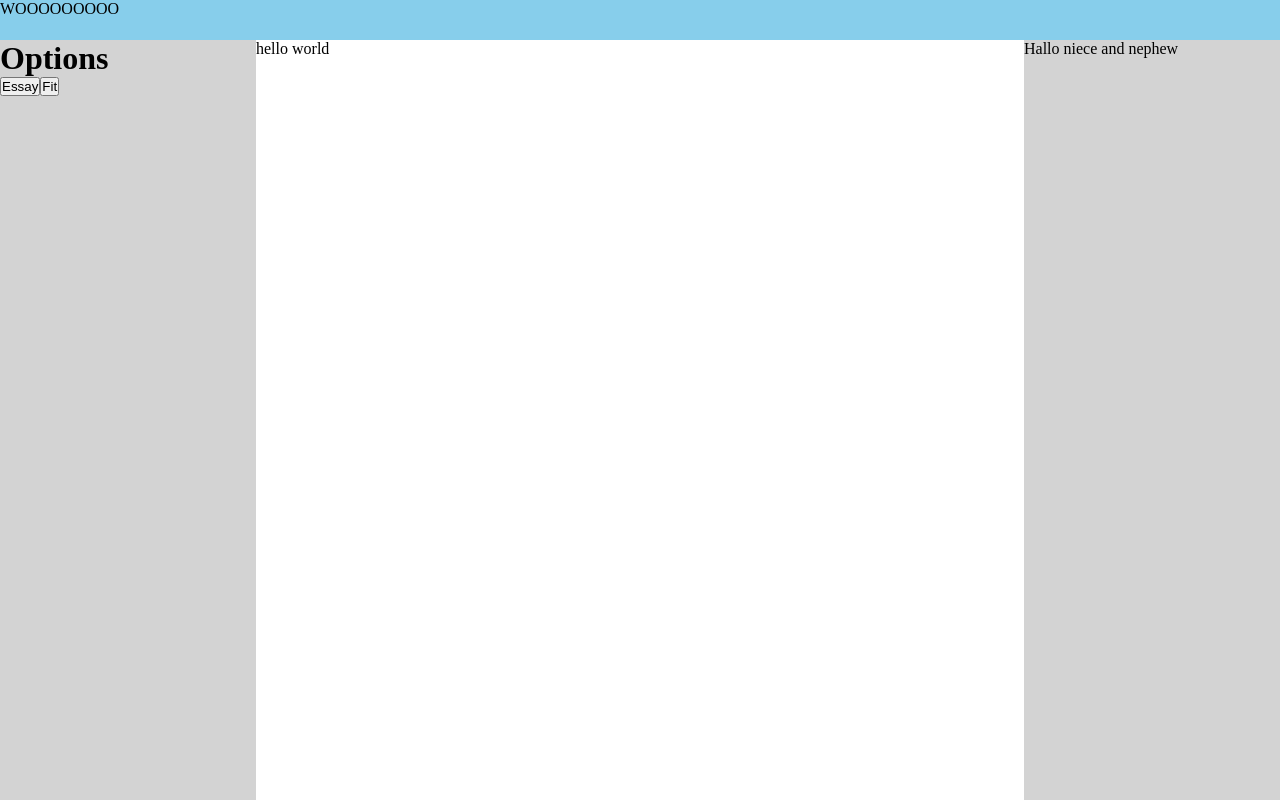
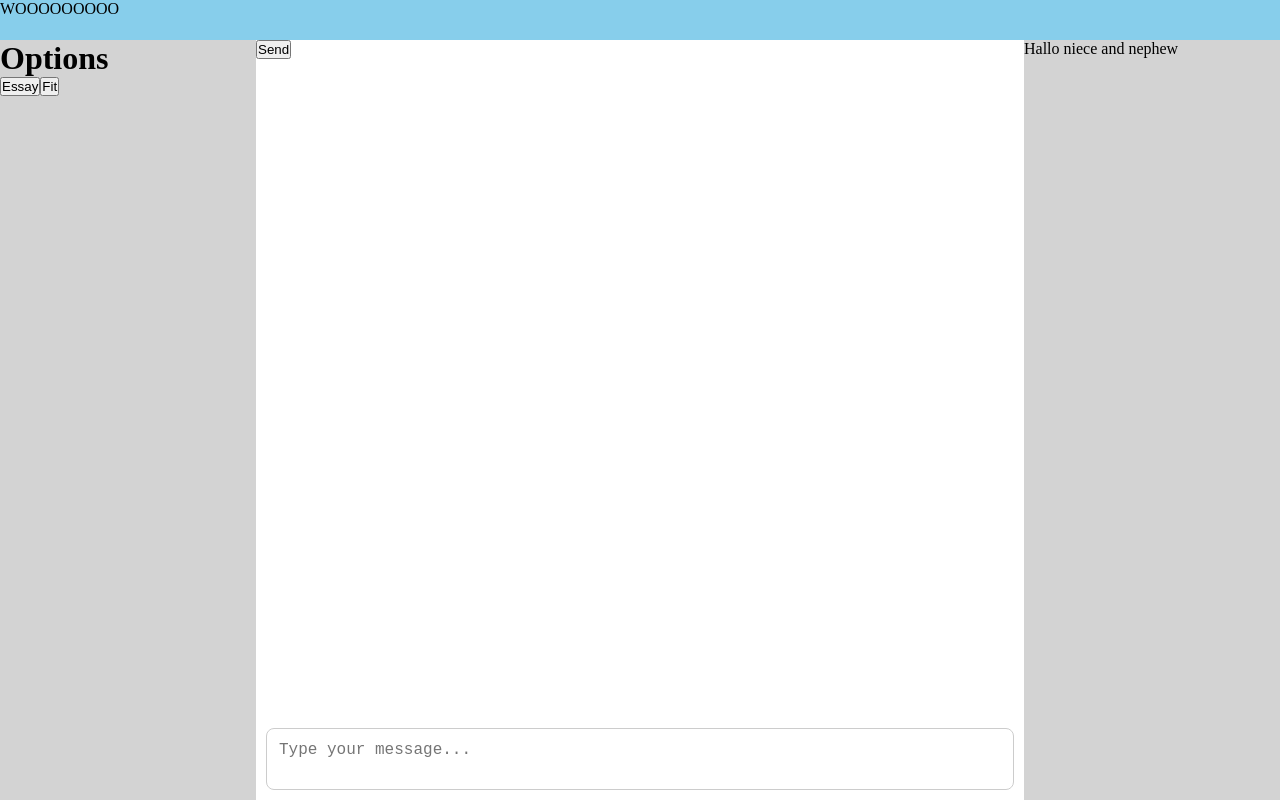
Before and after one commit to w1dering/uofthacks24, a React (Vite) app: page / in a window 1280 px wide. Built offline with nearby package versions, Linux system fonts and the light colour scheme.

Commit message:
added text box with sending

```diff
--- a/package.json
+++ b/package.json
@@ -11,7 +11,8 @@
   },
   "dependencies": {
     "react": "^18.3.1",
-    "react-dom": "^18.3.1"
+    "react-dom": "^18.3.1",
+    "styled-components": "^6.1.14"
   },
   "devDependencies": {
     "@eslint/js": "^9.17.0",
--- a/src/components/ChatPanel/ChatPanel.css
+++ b/src/components/ChatPanel/ChatPanel.css
@@ -1,4 +1,7 @@
 #chat-panel {
     flex: 6 1 0;
     height: 100%;
+    width: 60%;
+    margin: auto;
+    background-color: white;
 }
--- a/src/components/ChatPanel/ChatPanel.tsx
+++ b/src/components/ChatPanel/ChatPanel.tsx
@@ -1,7 +1,37 @@
+import { useState } from "react";
 import "./ChatPanel.css";
+import TextBox from "./TextBox";
+import SendButton from "./SendButton";
 
 const ChatPanel = () => {
-	return <div id="chat-panel">hello world</div>;
+	const [message, setMessage] = useState("");
+	const [displayText, setDisplayText] = useState("");
+
+	const handleSend = () => {
+		setDisplayText(message);
+		setMessage("");
+	};
+
+	const handleKeyPress = (e: React.KeyboardEvent) => {
+		if (e.key === 'Enter' && !e.shiftKey) {
+			e.preventDefault();
+			handleSend();
+		}
+	};
+
+	return (
+		<div id="chat-panel">
+			<div>{displayText}</div>
+			<div className="input-container">
+				<TextBox
+					value={message}
+					onChange={setMessage}
+					onKeyDown={handleKeyPress}
+				/>
+				<SendButton onClick={handleSend} />
+			</div>
+		</div>
+	);
 };
 
 export default ChatPanel;
--- /dev/null
+++ b/src/components/ChatPanel/SendButton.css
@@ -0,0 +1,12 @@
+.send-button {
+  padding: 8px 16px;
+  background-color: #007bff;
+  color: white;
+  border: none;
+  border-radius: 4px;
+  cursor: pointer;
+}
+
+.send-button:hover {
+  background-color: #0056b3;
+}
--- /dev/null
+++ b/src/components/ChatPanel/SendButton.tsx
@@ -0,0 +1,13 @@
+interface SendButtonProps {
+  onClick: () => void;
+}
+
+const SendButton = ({ onClick }: SendButtonProps) => {
+  return (
+    <button className="send-button" onClick={onClick}>
+      Send
+    </button>
+  );
+};
+
+export default SendButton;
--- /dev/null
+++ b/src/components/ChatPanel/TextBox.css
@@ -0,0 +1,23 @@
+.chat-textbox {
+  position: fixed;
+  bottom: 0;
+  left: 50%;
+  transform: translateX(-50%) translateX(-10px);
+  width: calc(60% - 20px);
+  margin: 10px;
+  padding: 12px;
+  border-radius: 8px;
+  border: 1px solid #ccc;
+  resize: none;
+  font-size: 16px;
+  min-height: 50px;
+  max-height: 150px;
+  outline: none;
+  background-color: white;
+}
+
+.chat-textbox:focus {
+  border-color: #0066cc;
+  box-shadow: 0 0 0 2px rgba(0, 102, 204, 0.2);
+  background-color: rgb(238, 238, 238);
+}
--- /dev/null
+++ b/src/components/ChatPanel/TextBox.tsx
@@ -0,0 +1,22 @@
+import React from 'react';
+import './TextBox.css';
+
+interface TextBoxProps {
+  value: string;
+  onChange: (value: string) => void;
+  onKeyDown?: (e: React.KeyboardEvent) => void;
+}
+
+const TextBox = ({ value, onChange, onKeyDown }: TextBoxProps) => {
+  return (
+    <textarea
+      className="chat-textbox"
+      value={value}
+      onChange={(e) => onChange(e.target.value)}
+      onKeyDown={onKeyDown}
+      placeholder="Type your message..."
+    />
+  );
+};
+
+export default TextBox;
--- a/tsconfig.app.json
+++ b/tsconfig.app.json
@@ -1,5 +1,6 @@
 {
   "compilerOptions": {
+    "incremental": true,
     "tsBuildInfoFile": "./node_modules/.tmp/tsconfig.app.tsbuildinfo",
     "target": "ES2020",
     "useDefineForClassFields": true,
@@ -19,8 +20,7 @@
     "strict": true,
     "noUnusedLocals": true,
     "noUnusedParameters": true,
-    "noFallthroughCasesInSwitch": true,
-    "noUncheckedSideEffectImports": true
+    "noFallthroughCasesInSwitch": true
   },
   "include": ["src"]
 }
--- a/tsconfig.node.json
+++ b/tsconfig.node.json
@@ -1,5 +1,6 @@
 {
   "compilerOptions": {
+    "incremental": true,
     "tsBuildInfoFile": "./node_modules/.tmp/tsconfig.node.tsbuildinfo",
     "target": "ES2022",
     "lib": ["ES2023"],
@@ -17,8 +18,7 @@
     "strict": true,
     "noUnusedLocals": true,
     "noUnusedParameters": true,
-    "noFallthroughCasesInSwitch": true,
-    "noUncheckedSideEffectImports": true
+    "noFallthroughCasesInSwitch": true
   },
   "include": ["vite.config.ts"]
 }
```
Also changed, not shown: 1 other file (tests, documents, lock files or other folders).
